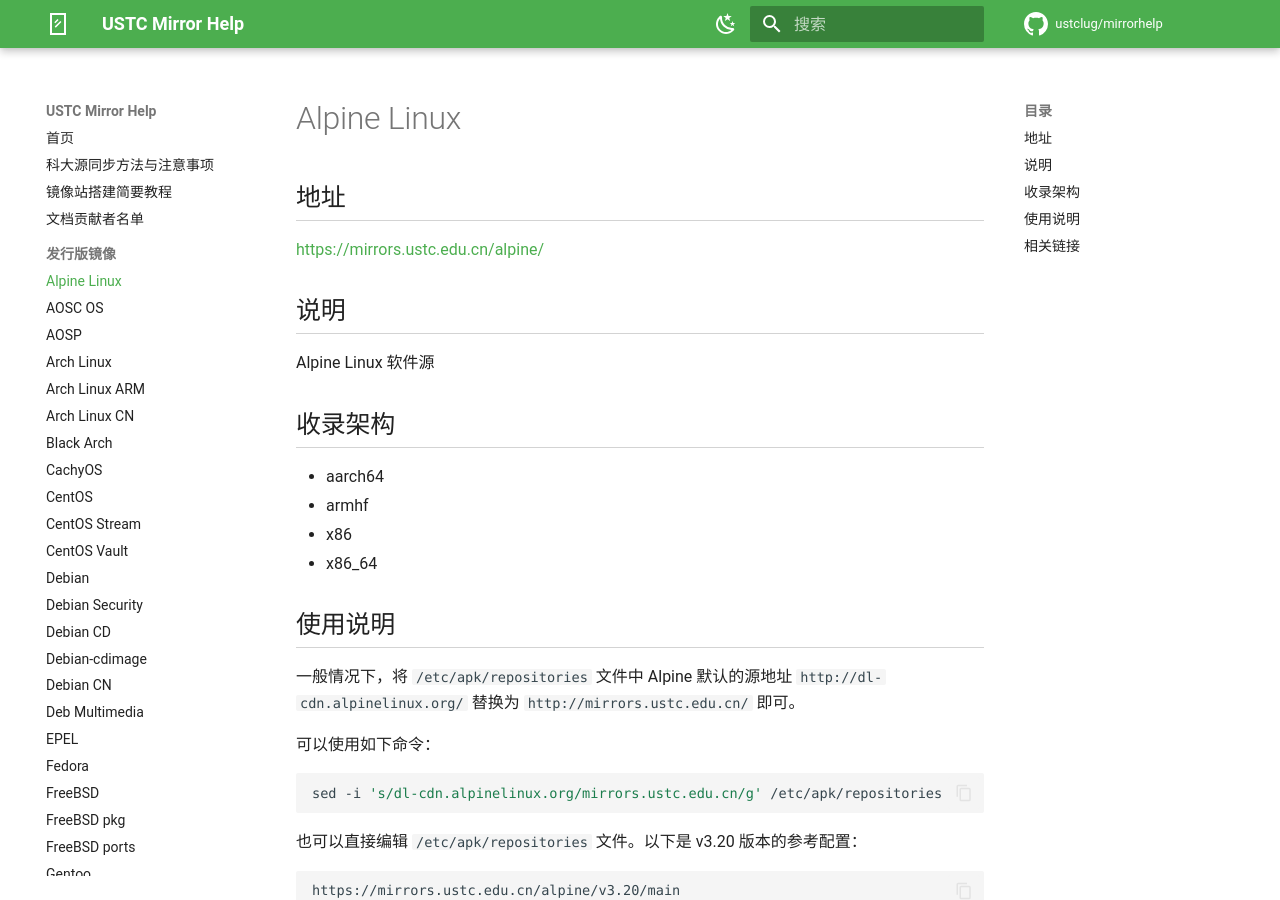
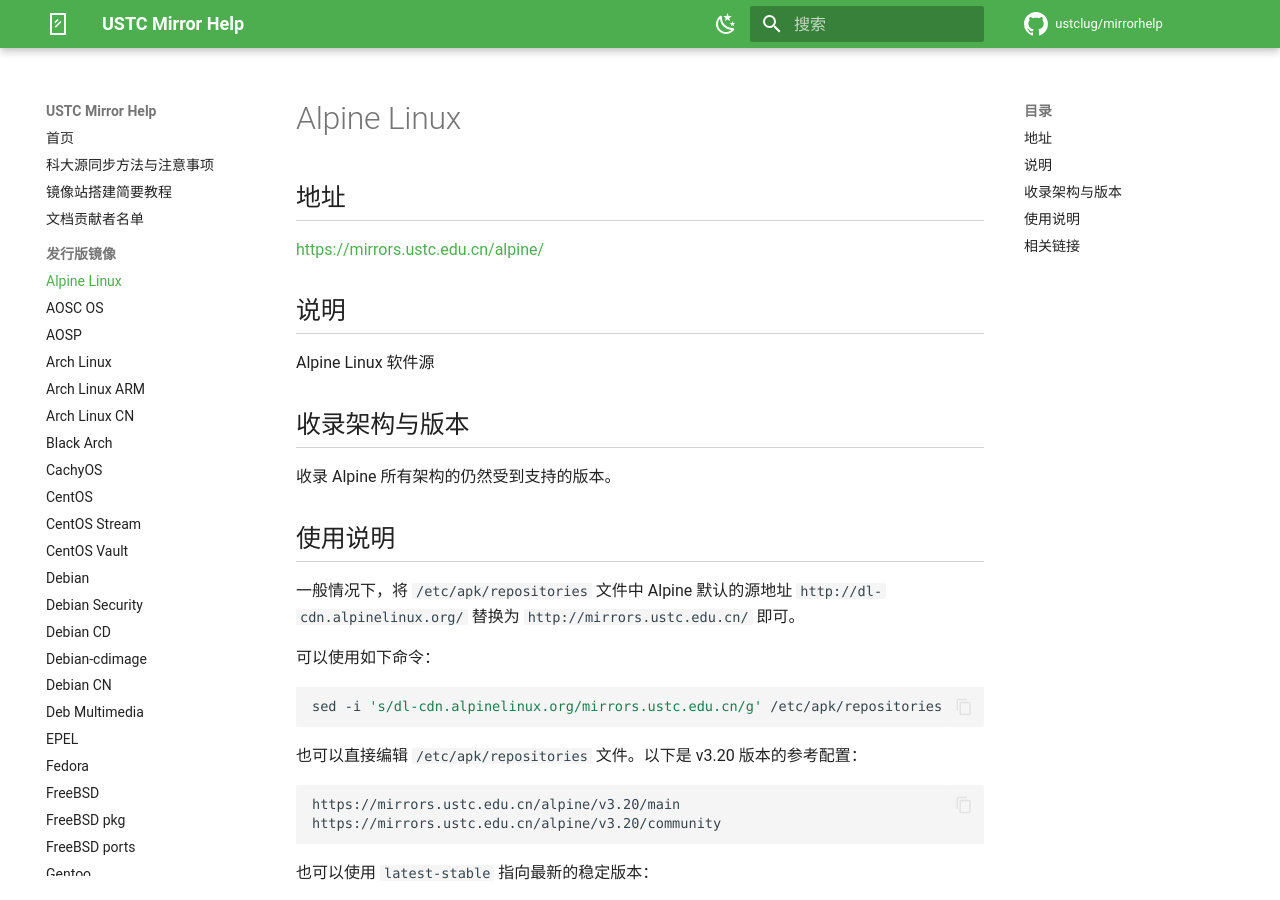
Before and after one commit to ustclug/mirrorhelp, an MkDocs documentation site: the page built from docs/alpine.md, in a window 1280 px wide and 900 px high. Built offline with MkDocs 1.6.1 and Material for MkDocs 9.7.7, drawn with Linux system fonts in a browser that asks for light colours; comment, search, counter and statistics services are not loaded.

Commit message:
alpine: Update supported version

```diff
--- a/docs/alpine.md
+++ b/docs/alpine.md
@@ -8,12 +8,9 @@
 
 Alpine Linux 软件源
 
-## 收录架构
+## 收录架构与版本
 
-- aarch64
-- armhf
-- x86
-- x86_64
+收录 Alpine 所有架构的仍然受到支持的版本。
 
 ## 使用说明
 
```
